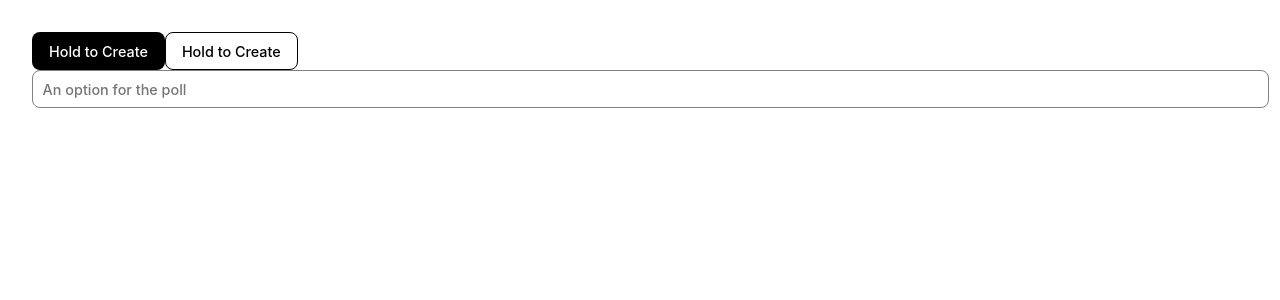
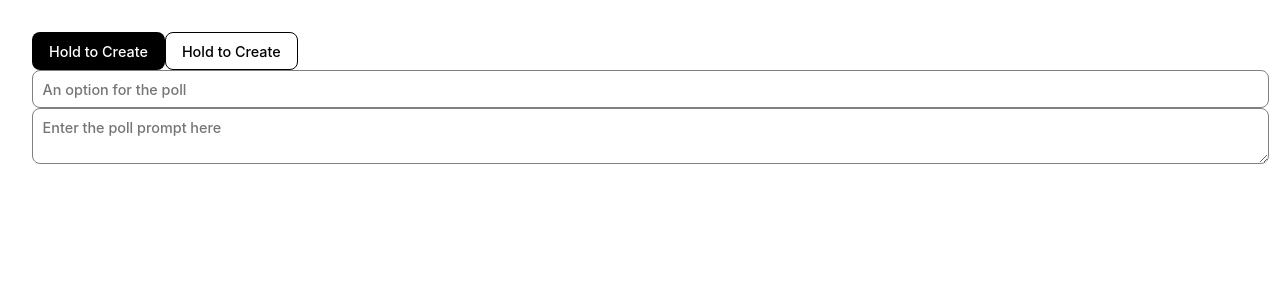
Before and after one commit to JackWRadford/polls-frontend, a React (Vite) app: page / in a window 1280 px wide. Shown: the top 300 px of the page. Built offline with nearby package versions, Linux system fonts and the light colour scheme.

Commit message:
Added a TextArea component.

```diff
--- a/src/App.tsx
+++ b/src/App.tsx
@@ -1,6 +1,7 @@
 import "./App.css";
 import Button from "./components/button/Button";
 import Input from "./components/input/Input";
+import TextArea from "./components/textArea/TextArea";
 
 function App() {
 	return (
@@ -19,6 +20,7 @@ function App() {
 				type="secondary"
 			></Button>
 			<Input placeholder={"An option for the poll"} name="Option 1" />
+			<TextArea placeholder={"Enter the poll prompt here"} />
 		</>
 	);
 }
--- /dev/null
+++ b/src/components/textArea/TextArea.tsx
@@ -0,0 +1,18 @@
+import { TextareaHTMLAttributes } from "react";
+import styles from "./textArea.module.css";
+
+interface TextAreaProps extends TextareaHTMLAttributes<HTMLTextAreaElement> {
+	placeholder: string;
+}
+
+const TextArea = ({ placeholder, ...rest }: TextAreaProps) => {
+	return (
+		<textarea
+			className={styles.textArea}
+			placeholder={placeholder}
+			{...rest}
+		/>
+	);
+};
+
+export default TextArea;
--- /dev/null
+++ b/src/components/textArea/textArea.module.css
@@ -0,0 +1,18 @@
+textarea {
+	border-radius: 8px;
+	padding: 0.6rem;
+
+	font-size: 0.9rem;
+	font-weight: 500;
+	font-family: inherit;
+
+	border: 1px solid var(--secondary-color);
+
+	width: 100%;
+	resize: vertical;
+}
+
+textarea:focus,
+textarea:focus-visible {
+	outline: 4px auto -webkit-focus-ring-color;
+}
```
